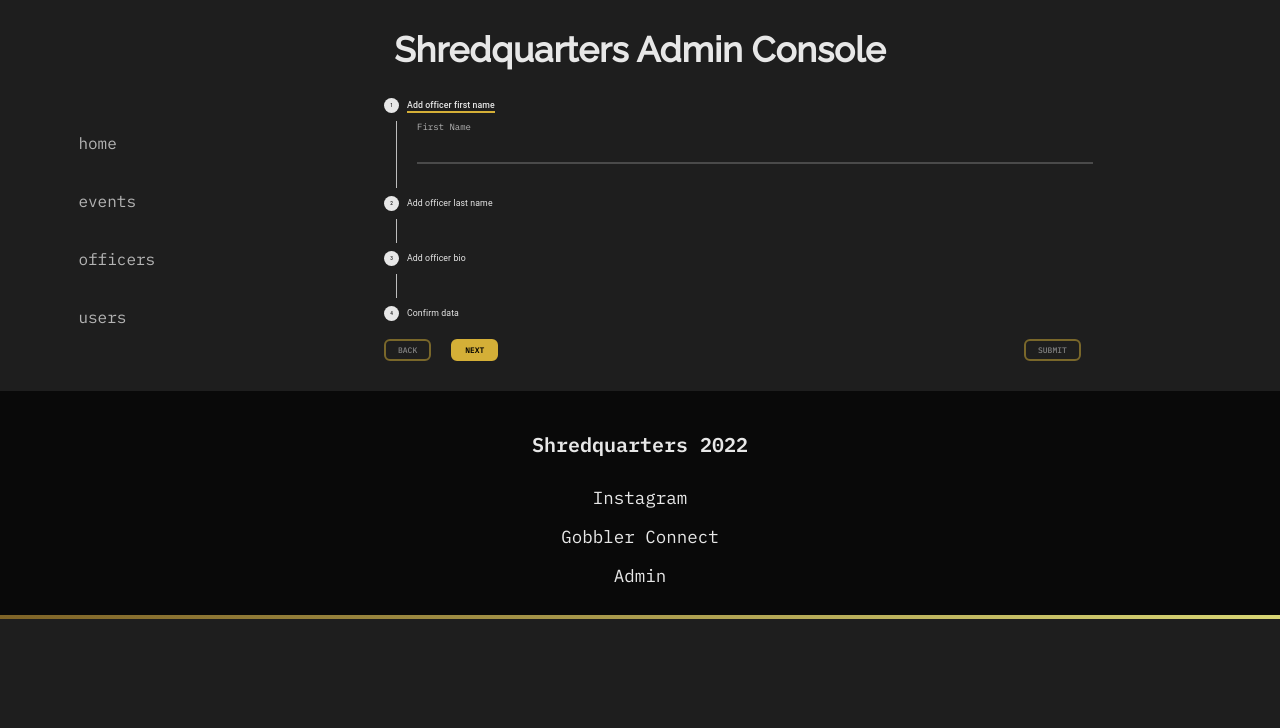
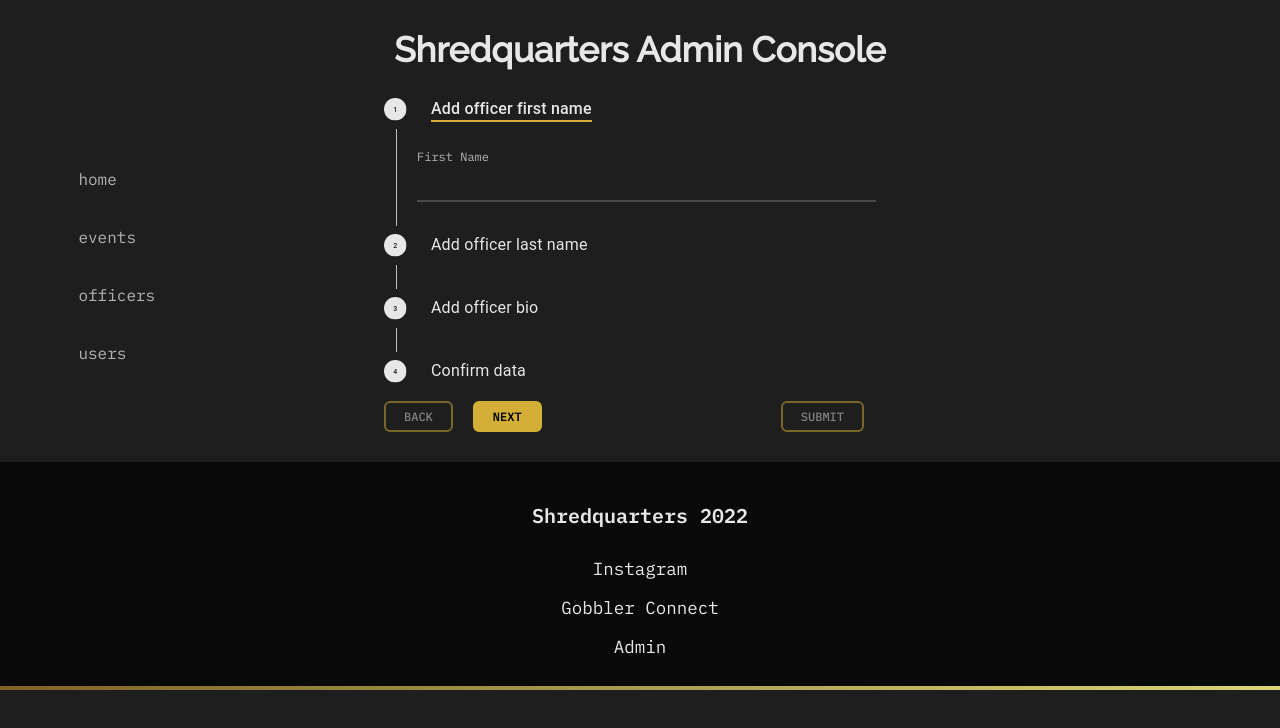
Before and after one commit to redpwilliams/shredquarters_vt, a Next.js app: page /admin/officers in a window 1280 px wide. Shown: the top 728 px of the page. Built offline with nearby package versions, Linux system fonts and the light colour scheme; no server answers.

Commit message:
style: stepper uplift

```diff
--- a/components/layouts/AdminLayout/AdminLayout.module.sass
+++ b/components/layouts/AdminLayout/AdminLayout.module.sass
@@ -51,7 +51,7 @@
       left: 0
 
 .children
-  max-width: 80%
+  max-width: 50rem
   p
     font-size: 1.25rem
     color: #c2c2c2
--- a/components/layouts/ConsoleLayout/ConsoleLayout.module.sass
+++ b/components/layouts/ConsoleLayout/ConsoleLayout.module.sass
@@ -14,7 +14,7 @@
     margin-right: 2rem
     text-transform: uppercase
     font-family: "IBM Plex Mono", monospace
-    font-size: 0.8rem
+    font-size: 1.2rem
     font-weight: 500
     transition: 0.2s ease
 
--- a/components/layouts/ConsoleLayout/ConsoleLayout.tsx
+++ b/components/layouts/ConsoleLayout/ConsoleLayout.tsx
@@ -44,7 +44,10 @@
         {steps.map((step) => (
           <Step key={step.label}>
             <StepLabel>{step.label}</StepLabel>
-            <StepContent style={{ position: 'relative' }}>
+            <StepContent
+              TransitionProps={{ unmountOnExit: false }}
+              style={{ position: 'relative' }}
+            >
               {step.component}
             </StepContent>
           </Step>
--- a/pages/admin/officers.tsx
+++ b/pages/admin/officers.tsx
@@ -5,15 +5,13 @@
   // Officer's First Name
   {
     label: 'Add officer first name', // NOTE - Drop down to select an officer for editing info?
-    component: (
-      <InputElement label='First Name' style={{ fontSize: '1.5rem' }} />
-    )
+    component: <InputElement label='First Name' />
   },
 
   // Officer's Last Name
   {
     label: 'Add officer last name',
-    component: <InputElement label='Last Name' style={{ fontSize: '1.5rem' }} />
+    component: <InputElement label='Last Name' />
   },
 
   // TODO - Add Image
@@ -21,13 +19,7 @@
   // Officer Bio
   {
     label: 'Add officer bio',
-    component: (
-      <InputElement
-        label='Biography'
-        variant='textarea'
-        style={{ fontSize: '1.5rem' }}
-      />
-    )
+    component: <InputElement label='Biography' variant='textarea' />
   },
 
   // Confirm
--- a/pages/admin/users.tsx
+++ b/pages/admin/users.tsx
@@ -5,9 +5,7 @@
   // New User Email
   {
     label: 'Add a user email',
-    component: (
-      <InputElement label='User Email' style={{ fontSize: '1.5rem' }} />
-    )
+    component: <InputElement label='User Email' />
   },
 
   // Confirm
--- a/styles/globals.sass
+++ b/styles/globals.sass
@@ -78,9 +78,25 @@
   font-family: "IBM Plex Mono", monospace
   font-weight: 500
 
+.MuiStepLabel-iconContainer
+  transform: scale(1.5)
+  transform-origin: top left
+  width: fit-content
+  aspect-ratio: 1
+  // display: none
+  padding: 0
+
 .MuiStepLabel-label
-  font-size: 1rem
+  align-items: center
+  margin-left: 1.5em
+  &.Mui-active,
+  &.Mui-completed,
+  &.Mui-disabled,
   &.Mui-active
+    font-size: var(--fs-md)
+
+  &.Mui-active
+
     position: relative
     display: inline-block
     color: colors.$sq-white !important
@@ -97,9 +113,28 @@
       &:hover
         width: 100%
 
+.MuiStepContent-root
+  padding-left: 3rem
+  font-size: var(--fs-lg)
+
+  & input, textarea
+    font-size: .7em
+
 .MuiStepIcon-text
   fill: colors.$sq-black !important
   font-family: "IBM Plex Mono", monospace
+  font-size: 1.3rem
+  display: block
+  margin: auto
 
 .MuiCollapse-wrapperInner
+
   font-family: Raleway, sans-serif
+  & div:nth-child(n)
+    margin: 2rem 0 3rem 0
+
+  & div:last-child
+    margin-bottom: 0
+
+.MuiStepLabel-root
+  align-items: stretch
```
Also changed, not shown: pages/admin/events.tsx (+4 -16 lines).
